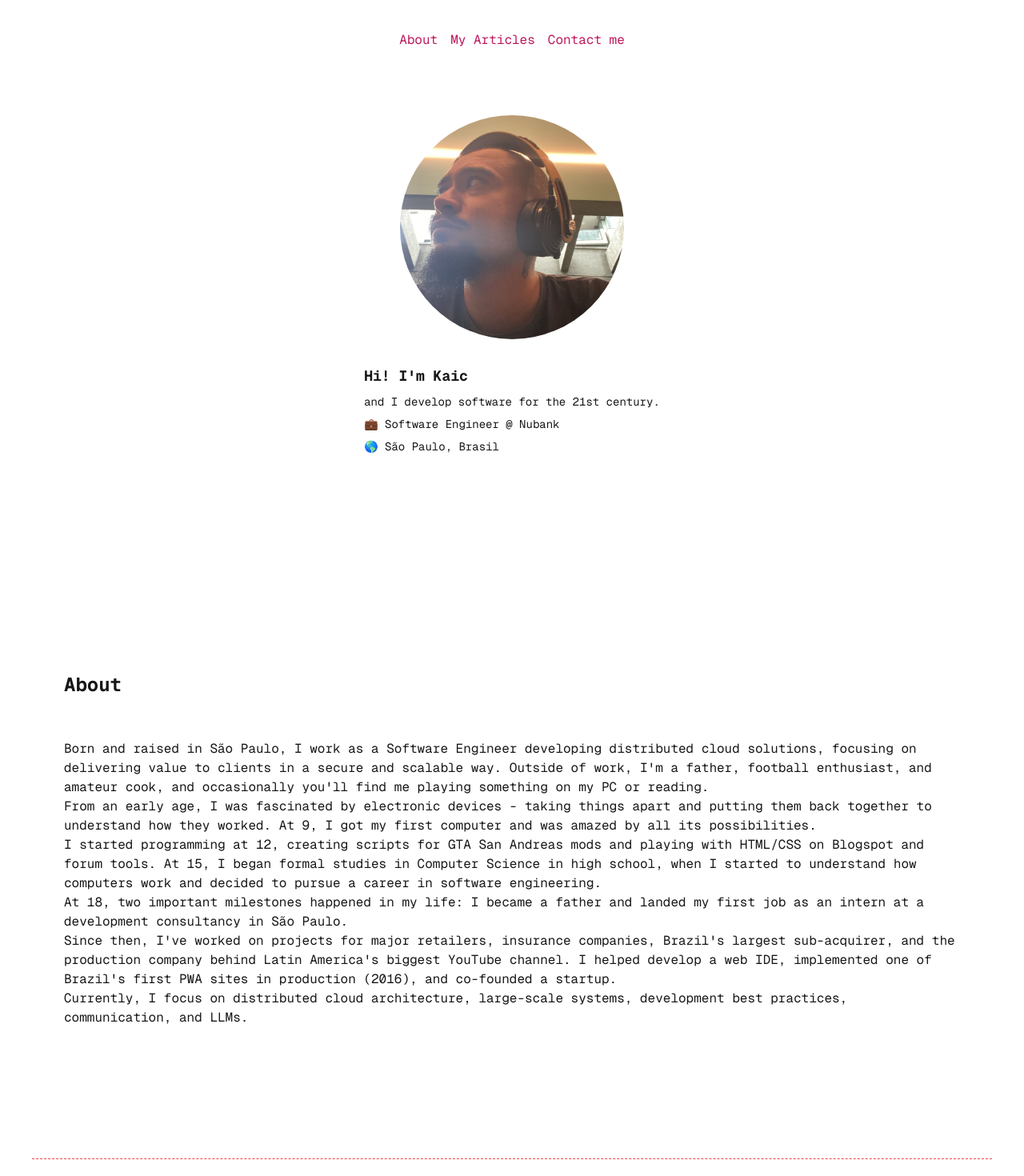
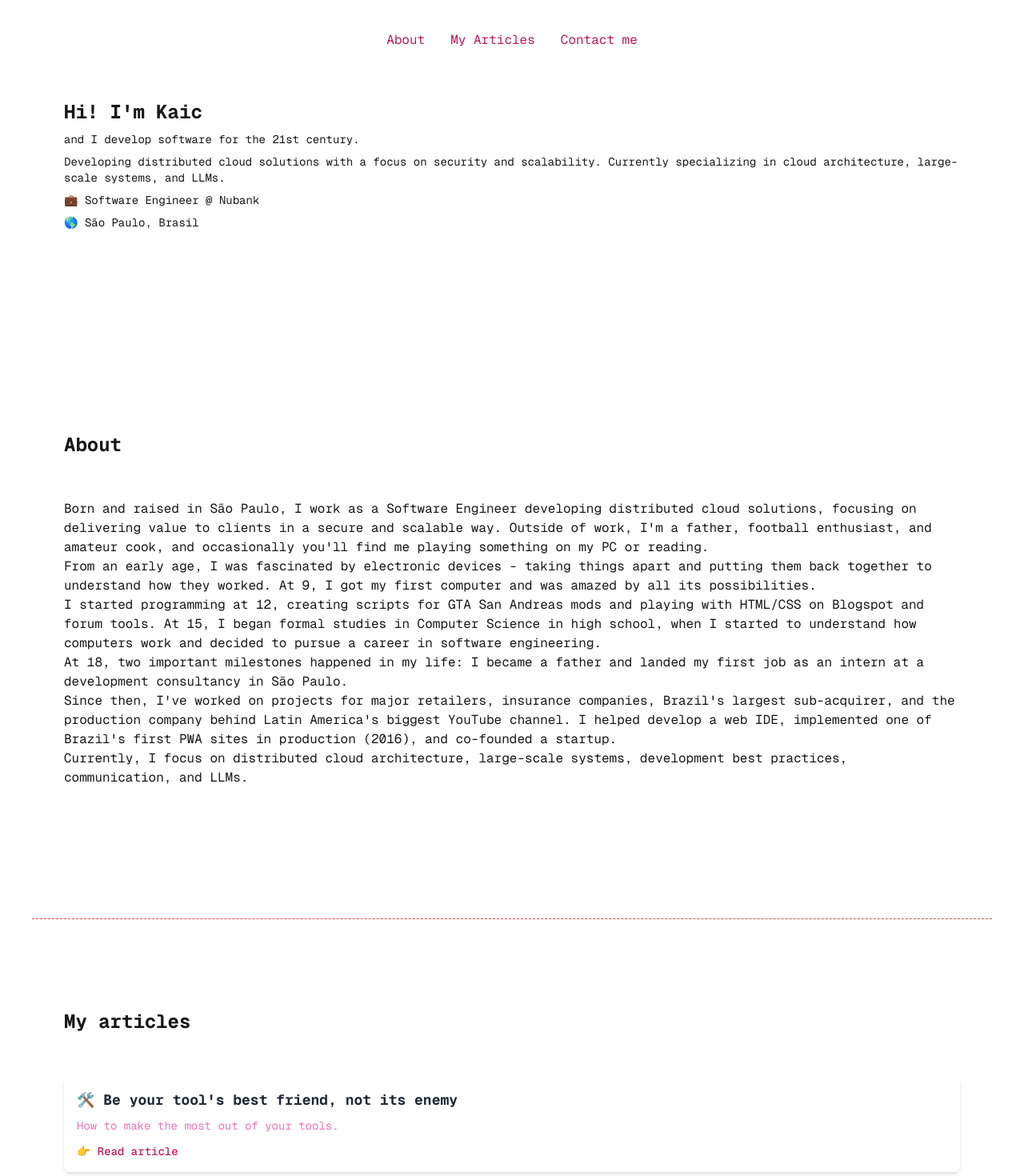
Before and after one commit to kaic/kaic.github.io, a Next.js app: page / in a window 1280 px wide. Shown: the part 40-1510 px from the top of the page at 80% size. Built offline with nearby package versions, Linux system fonts and the light colour scheme.

Commit message:
feat: add dinamic imports

```diff
--- a/locales/en.json
+++ b/locales/en.json
@@ -9,6 +9,7 @@
       "header": {
         "title": "Hi! I'm Kaic",
         "subtitle": "and I develop software for the 21st century.",
+        "description": "Developing distributed cloud solutions with a focus on security and scalability. Currently specializing in cloud architecture, large-scale systems, and LLMs.",
         "location": "São Paulo, Brasil"
       }
     },
--- a/locales/pt-br.json
+++ b/locales/pt-br.json
@@ -9,6 +9,7 @@
       "header": {
         "title": "Oi Eu sou o Kaic",
         "subtitle": "e eu desenvolvo software para o século XXI.",
+        "description": "Desenvolvendo soluções cloud distribuídas com foco em segurança e escalabilidade. Atualmente me especializando em arquitetura cloud, sistemas de larga escala e LLMs.",
         "location": "São Paulo, Brasil"
       }
     },
--- a/src/app/Articles/components/ArticleLinks.tsx
+++ b/src/app/Articles/components/ArticleLinks.tsx
@@ -1,18 +1,28 @@
-import { ReactNode } from 'react';
+import { IArticle } from '../Articles';
 
 interface ArticleLinkProps {
-  href: string;
-  children: ReactNode;
+  article: IArticle;
 }
 
-export const ArticleLink = ({ href, children }: ArticleLinkProps) => {
+export const ArticleLink = ({ article }: ArticleLinkProps) => {
   return (
     <a
-      target='blank'
-      className='hover:text-red-500 hover:font-medium transition-all duration-200'
-      href={href}
+      href={article.url}
+      target='_blank'
+      rel='noopener noreferrer'
+      className='text-left block bg-white rounded-lg shadow-md hover:shadow-xl transition-shadow duration-300 overflow-hidden'
     >
-      {children}
+      <div className='p-4'>
+        <h3 className='text-lg font-bold text-gray-800 mb-2'>
+          {article.title}
+        </h3>
+        {article.description && (
+          <p className='text-pink-400 text-sm mb-3'>{article.description}</p>
+        )}
+        <div className='flex text-pink-700 text-sm font-medium'>
+          👉 Read article
+        </div>
+      </div>
     </a>
   );
 };
--- a/src/app/Main/Main.tsx
+++ b/src/app/Main/Main.tsx
@@ -5,19 +5,17 @@ import { Intro } from './components/Intro';
 
 export const Main = () => {
   return (
-    <div className='grid grid-rows-[20px_1fr_20px] items-center justify-items-center min-h-[100vh] p-8 pb-20 gap-16 sm:p-20'>
-      <header className='w-full p-2'>
-        <Nav />
-      </header>
+    <div className='grid grid-rows-[20px_1fr_20px] items-center justify-items-center p-8 pb-20 gap-16 sm:p-20'>
+      <Nav />
       <main className='flex flex-col gap-8 row-start-2 items-center sm:items-start'>
-        <Image
+        {/* <Image
           src='/avatar.jpg'
           alt='My photo'
-          width={280}
-          height={138}
+          width={100}
+          height={68}
           priority
           className='rounded-full sm:self-center'
-        />
+          /> */}
         <Intro />
       </main>
     </div>
--- a/src/app/Main/components/Intro.tsx
+++ b/src/app/Main/components/Intro.tsx
@@ -1,23 +1,26 @@
 import { useTranslations } from 'next-intl';
-import { config } from '../../../config';
+import { config } from '@src/config';
 
 export const Intro = () => {
   const t = useTranslations('Home.Main');
   return (
-    <ul className='list-inside sm:text-left font-[family-name:var(--font-geist-mono)]'>
-      <li className='mb-2 text-lg font-bold'>
-        <h1>{t('header.title')}</h1>
+    <ul className='list-inside sm:text-left font-[family-name:var(--font-geist-mono)] xs:max-w-[40vw]'>
+      <li className='mb-2 text-2xl font-bold'>
+        <p>{t('header.title')}</p>
       </li>
       <li className='mb-2 text-sm'>
-        <h1>{t('header.subtitle')}</h1>
+        <p>{t('header.subtitle')}</p>
       </li>
       <li className='mb-2 text-sm'>
-        <h1>
-          💼 {config.job.role} @ {config.job.company}
-        </h1>
+        <p>{t('header.description')}</p>
       </li>
       <li className='mb-2 text-sm'>
-        <h1>🌎 {t('header.location')}</h1>
+        <p>
+          💼 {config.job.role} @ {config.job.company}
+        </p>
+      </li>
+      <li className='mb-2 text-sm'>
+        <p>🌎 {t('header.location')}</p>
       </li>
     </ul>
   );
--- a/src/app/Main/components/Nav.tsx
+++ b/src/app/Main/components/Nav.tsx
@@ -10,7 +10,7 @@ export const Nav = () => {
   const t = useTranslations('Home.Main');
   return (
     <nav className='container mx-auto'>
-      <ul className='flex flex-wrap justify-center items-centers justify-items-centerpace-x-4'>
+      <ul className='flex flex-wrap justify-center gap-4'>
         {navList.map(nav => (
           <li key={nav.id}>
             <a
```
Also changed, not shown: src/app/home.tsx (+6 -8 lines), tsconfig.json (+7 -2 lines).
